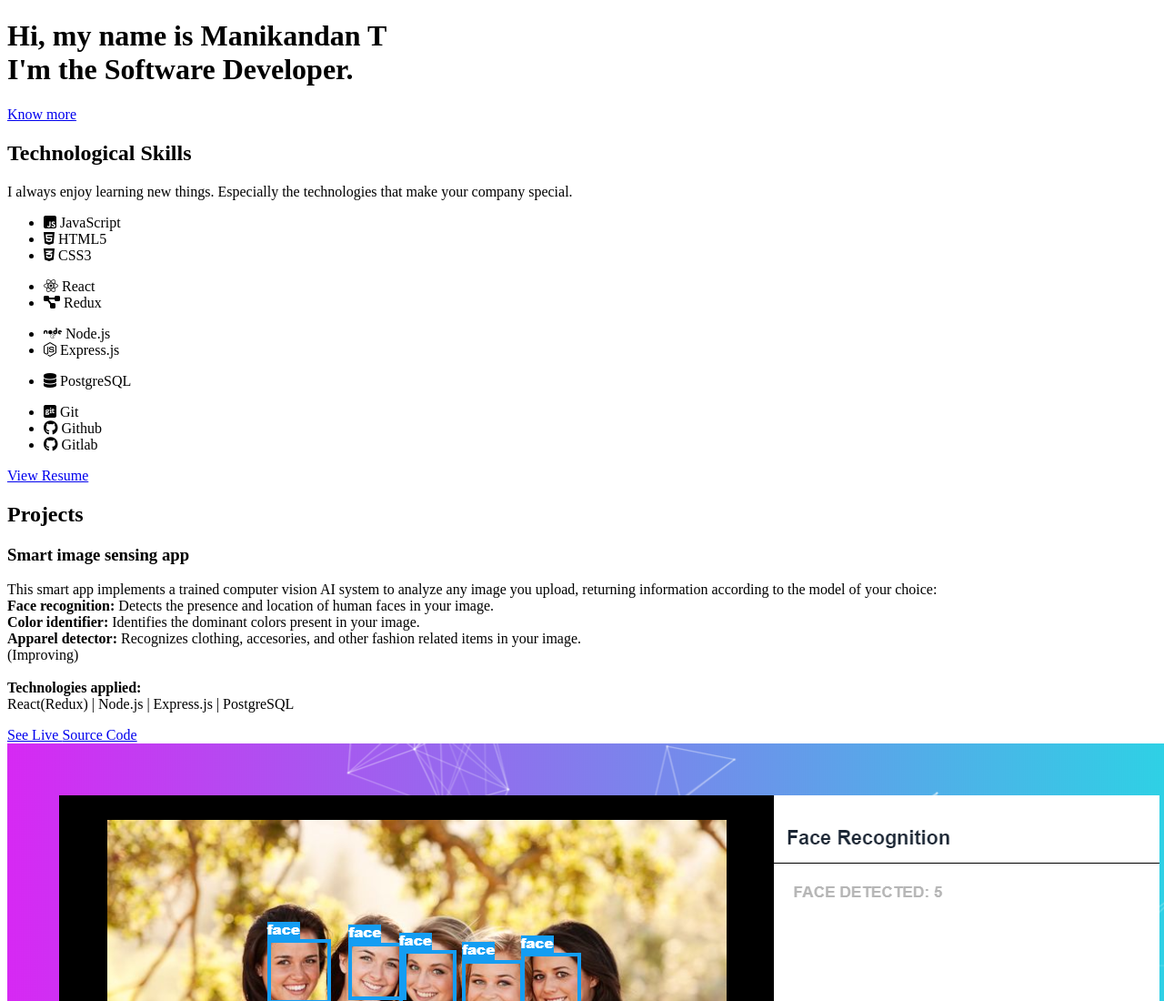
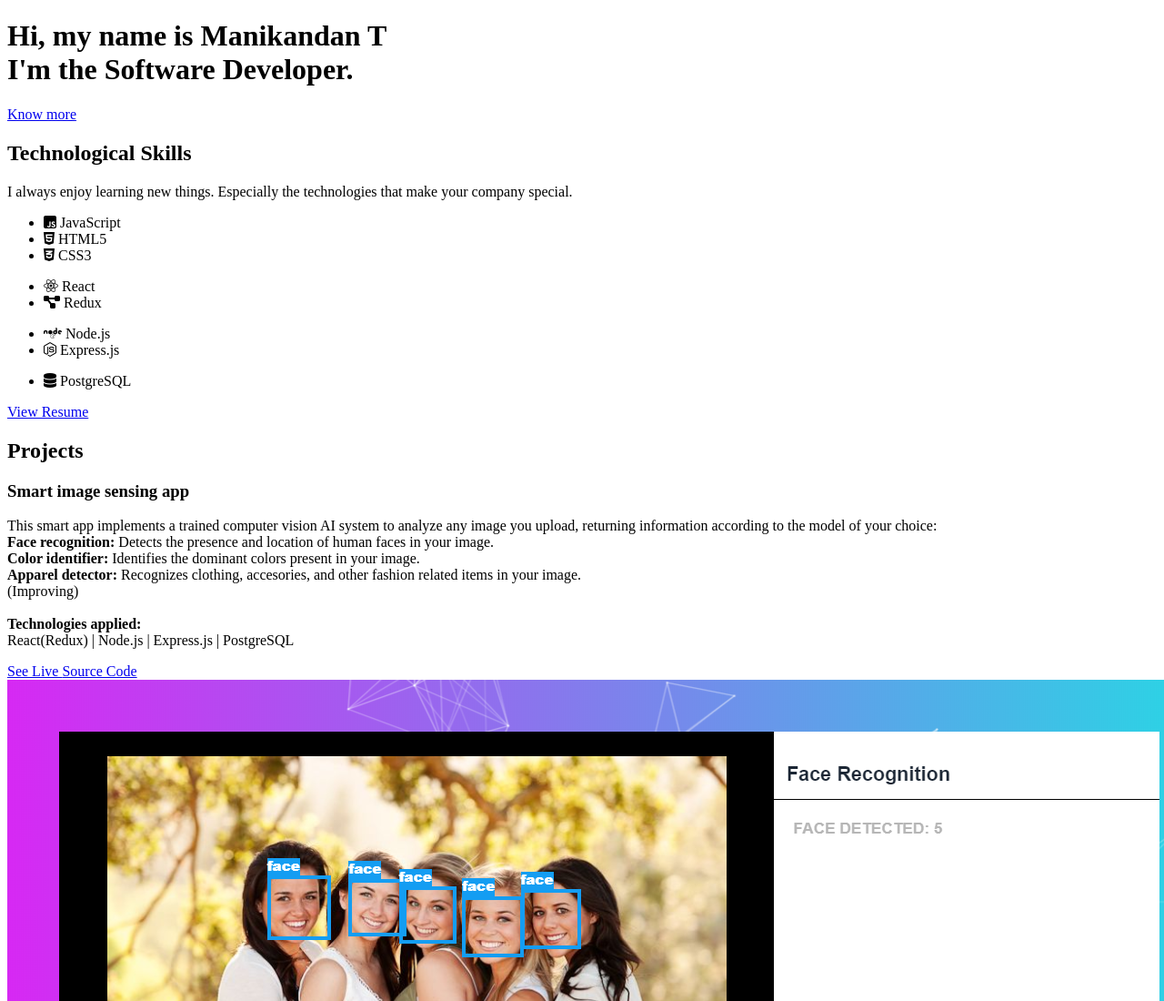
Before and after one commit to Manipandian/ManiFolio, a website: page src/template.html in a window 1280 px wide. Shown: the top 1100 px of the page at 91% size. Drawn offline with nearby package versions, Linux system fonts and the light colour scheme.

```diff
--- a/src/template.html
+++ b/src/template.html
@@ -65,11 +65,6 @@
               </ul>
               <ul>
                 <li><i class="fas fa-database"></i> PostgreSQL</li>
-              </ul>
-              <ul>
-                <li><i class="fab fa-git-square"></i> Git</li>
-                <li><i class="fab fa-github"></i> Github</li>
-                <li><i class="fab fa-github"></i> Gitlab</li>
               </ul>
             </div>
           </div>
```
